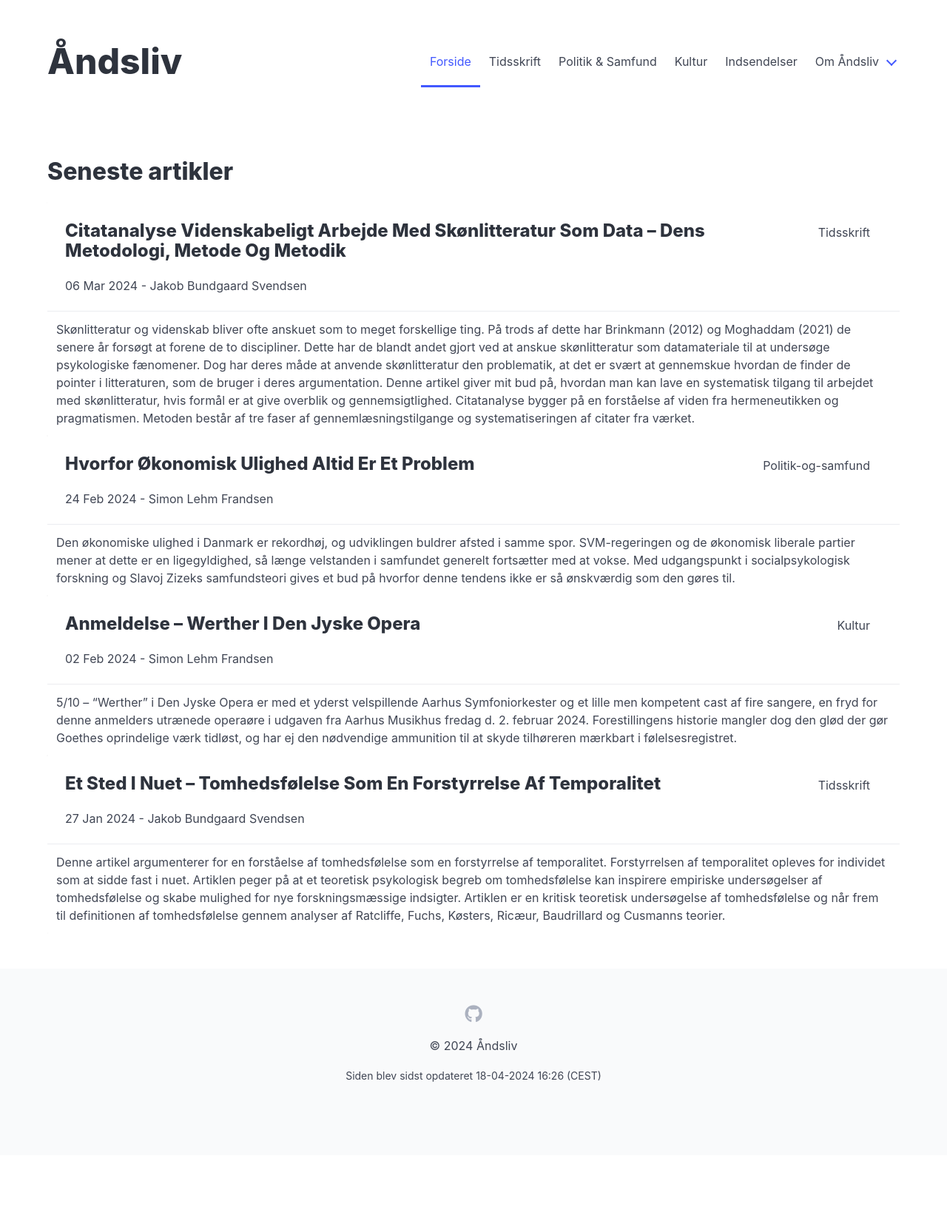
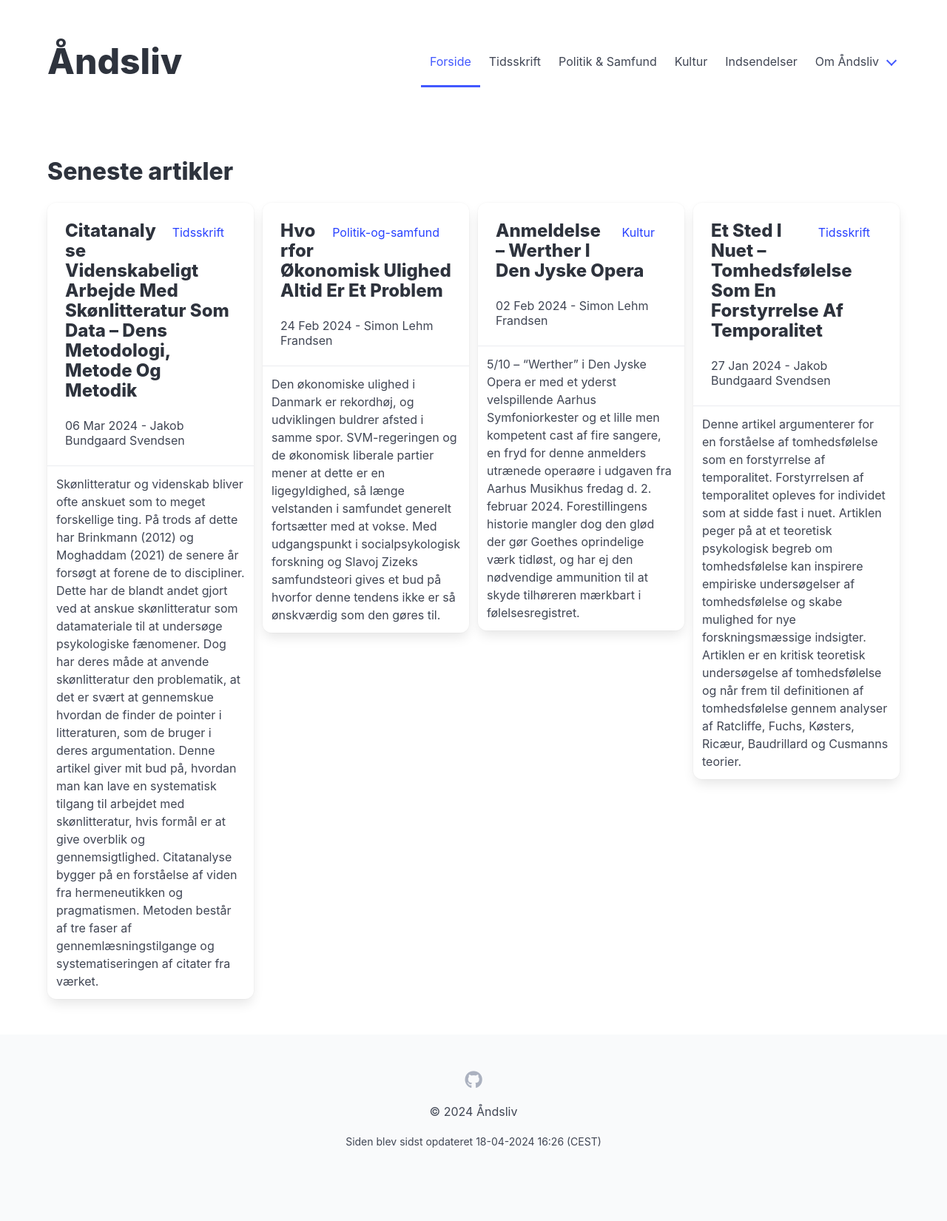
Before and after one commit to Aandsliv/aandsliv, a Jekyll site: the page built from src/index.html, in a window 1280 px wide. Shown: the whole page at 74% size. Built offline with Jekyll 4.4.1, drawn with Linux system fonts in a browser that asks for light colours; before the commit the page ends 1561 px from its top, so only the background shows below that.

Commit message:
feat: update grid layout

```diff
--- a/src/index.html
+++ b/src/index.html
@@ -4,12 +4,12 @@ title: Forside
 ---
 <h1 class="title">Seneste artikler</h1>
 <div class="block is-flex is-flex-wrap-wrap">
-    <div class="tile is-ancestor">
-        <div class="tile is-vertical is-4">
+    <div class="grid is-col-min-6">
         {% for post in site.posts %}
-            <div class="tile is-parent is-vertical">
-                <a href="{{ post.url | relative_url }}" class="tile is-child card">
+        <div class="cell">
+            <div class="card">
                 <div class="card-content">
+                    <a href="{{ post.url | relative_url }}">
                         <div class="block">
                             <span class="tag card-header-icon is-pulled-right">{{ post.subsection | capitalize }}</span>
                             <p class="title is-spaced is-4">{{ post.title }}</p>
@@ -17,15 +17,15 @@ title: Forside
                                 {{ post.date | date_to_string }} - {{ post.author }}
                             </p>
                         </div>
+                    </a>
                 </div>
                 <div class="card-footer">
                     <p class="card-footer-item">
                         <span>{{ post.abstract }}</span>
                     </p>
                 </div>
-                </a>
+            </div>
         </div>
         {% endfor %}
     </div>
 </div>
-</div>
```
Lines whose indentation alone changed are shown as unchanged.
